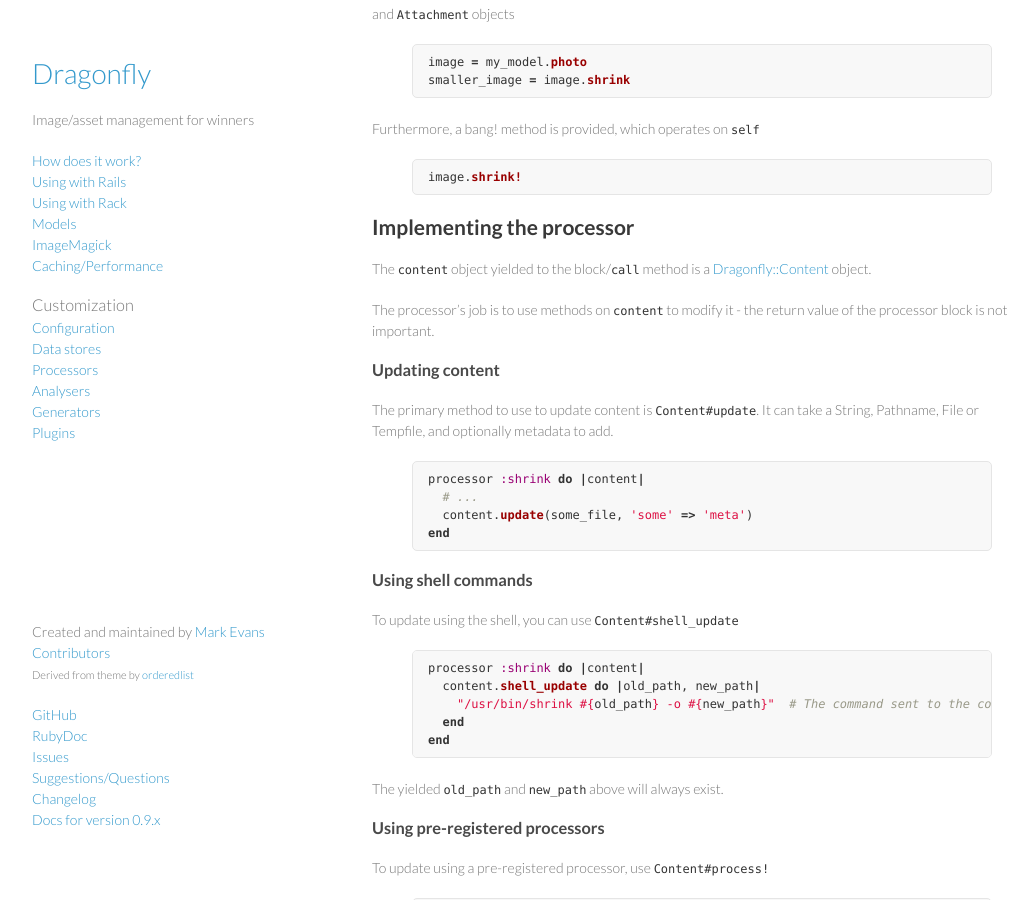
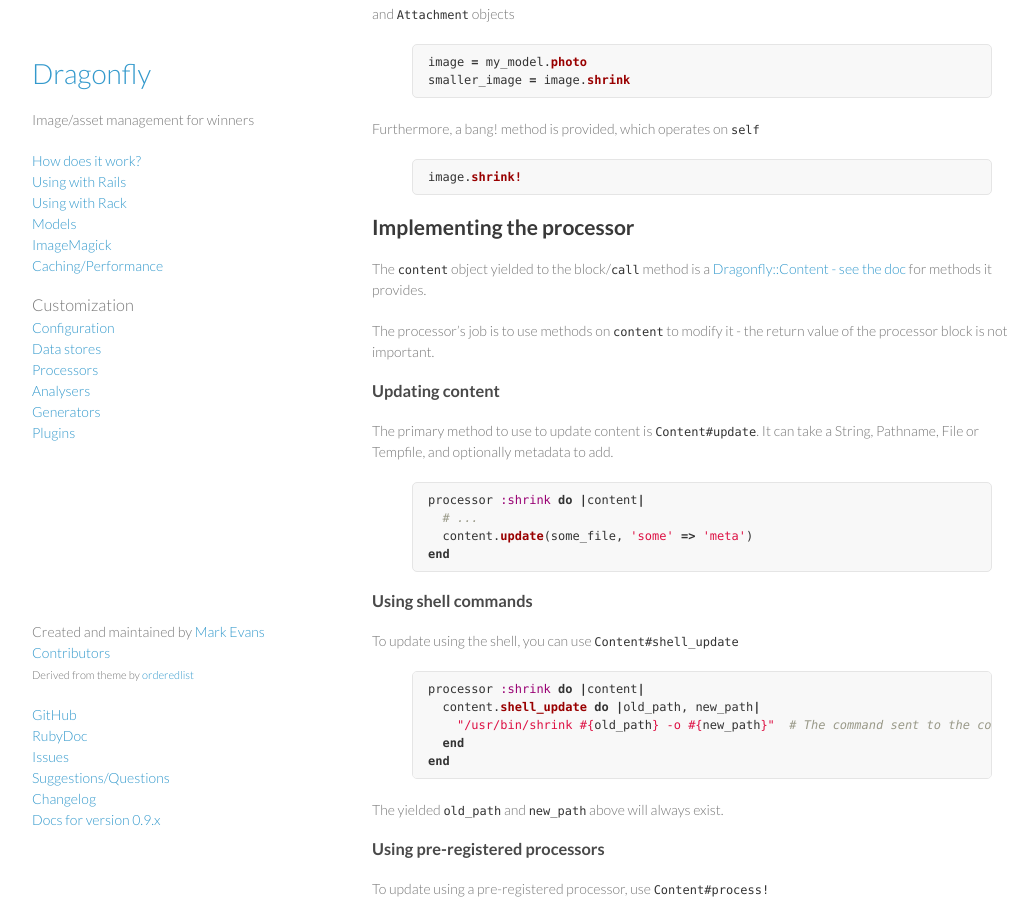
Before and after one commit to brendon/dragonfly-docs, a Jekyll site: the page built from _posts/0000-02-03-processors.md, in a window 1280 px wide and 900 px high, scrolled down 643 px. Shown: the whole window, without its empty margins (108-1144 px from the left). Built offline with Jekyll 4.4.1, drawn with Linux system fonts in a browser that asks for light colours; Markdown is read by kramdown in place of the engine named in the settings.

Commit message:
longer link

```diff
--- a/_posts/0000-02-03-processors.md
+++ b/_posts/0000-02-03-processors.md
@@ -46,7 +46,7 @@ image.shrink!
 {% endhighlight %}
 
 ## Implementing the processor
-The `content` object yielded to the block/`call` method is a <a href="http://rdoc.info/github/markevans/dragonfly/Dragonfly/Content" target="_blank">Dragonfly::Content</a> object.
+The `content` object yielded to the block/`call` method is a <a href="http://rdoc.info/github/markevans/dragonfly/Dragonfly/Content" target="_blank">Dragonfly::Content - see the doc</a> for methods it provides.
 
 The processor's job is to use methods on `content` to modify it - the return value of the processor block is not important.
 
```
